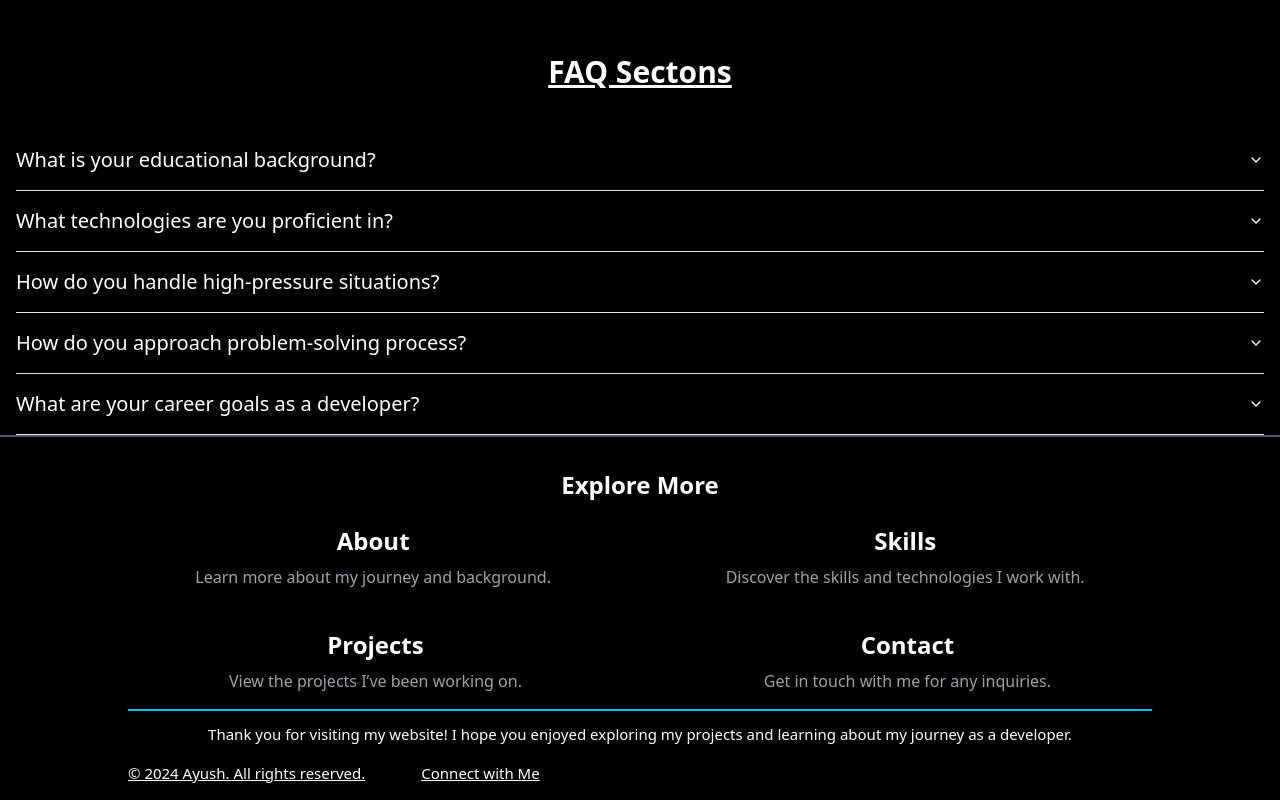
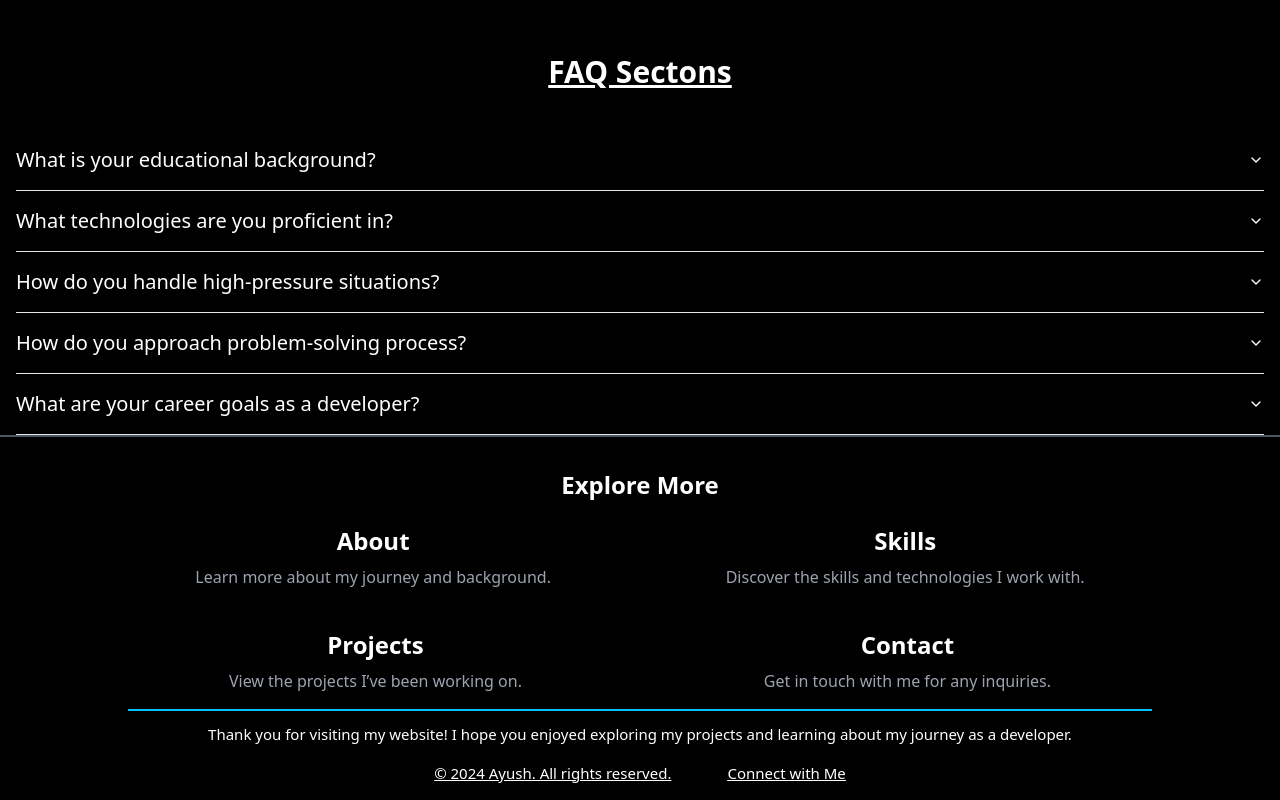
Before and after one commit to ayush-23-30/My-Portfolio-, a React (Vite) app: page / in a window 1280 px wide. Shown: the part 1678-2478 px from the top of the page. Built offline with nearby package versions, Linux system fonts and the light colour scheme.

Commit message:
normal css changes

```diff
--- a/src/component/Footer.jsx
+++ b/src/component/Footer.jsx
@@ -61,12 +61,12 @@ function Footer() {
         </div>
       </div>
 
-      <div className="text-white text-[12px] mx-8 md:mx-32 font-medium border-[#00BFFF] md:text-[15px] border-t-[2px]">
+      <div className="text-white text-[12px]   mx-8 md:mx-32 font-medium border-[#00BFFF] md:text-[15px] border-t-[2px]">
         <p className="pt-3 text-center">
           Thank you for visiting my website! I hope you enjoyed exploring my
           projects and learning about my journey as a developer.
         </p>
-        <div className="flex gap-5 flex-wrap mt-4 md:gap-14 underline text-center">
+        <div className="flex gap-5 flex-wrap items-center justify-center mt-4 md:gap-14 underline text-center">
           <p> &copy; 2024 Ayush. All rights reserved.</p>
 
 
```
